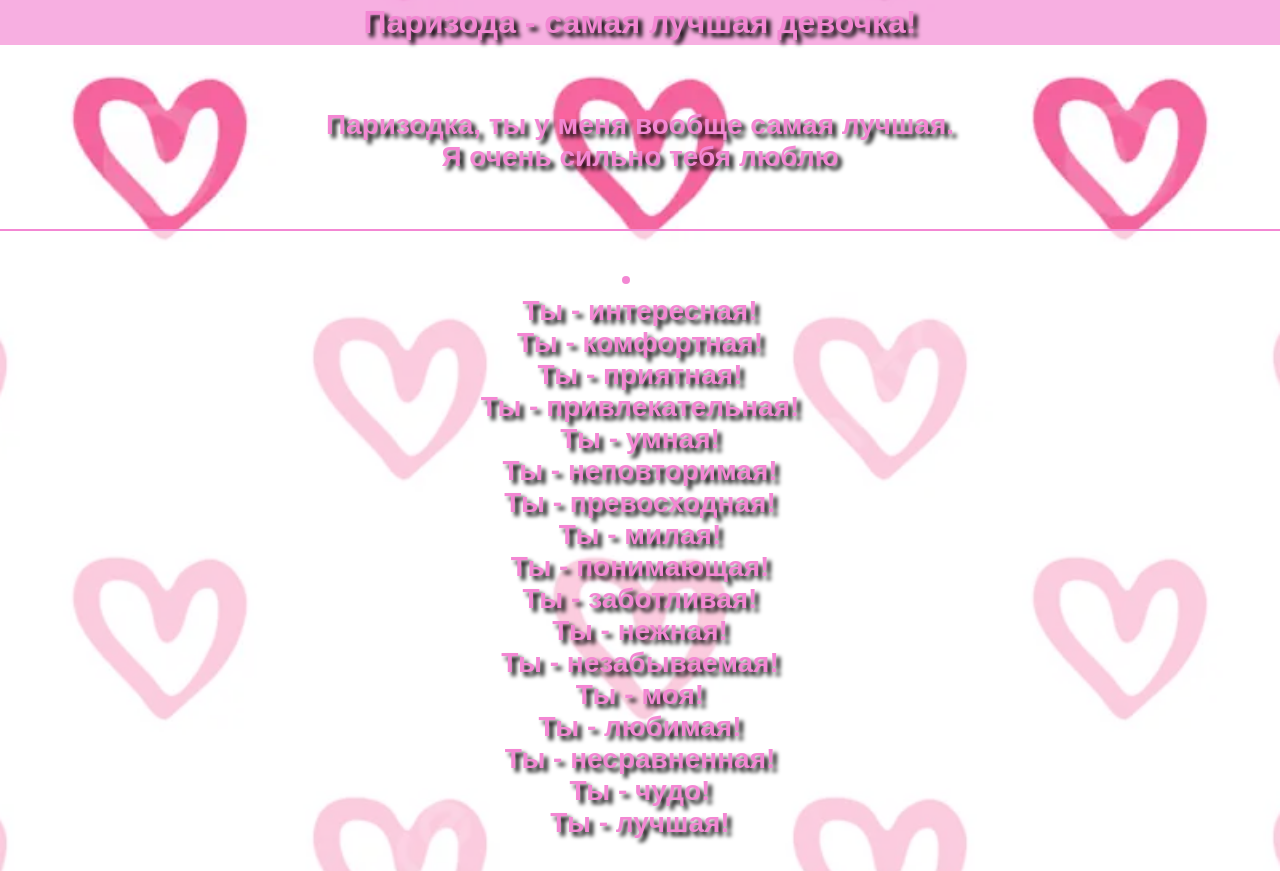
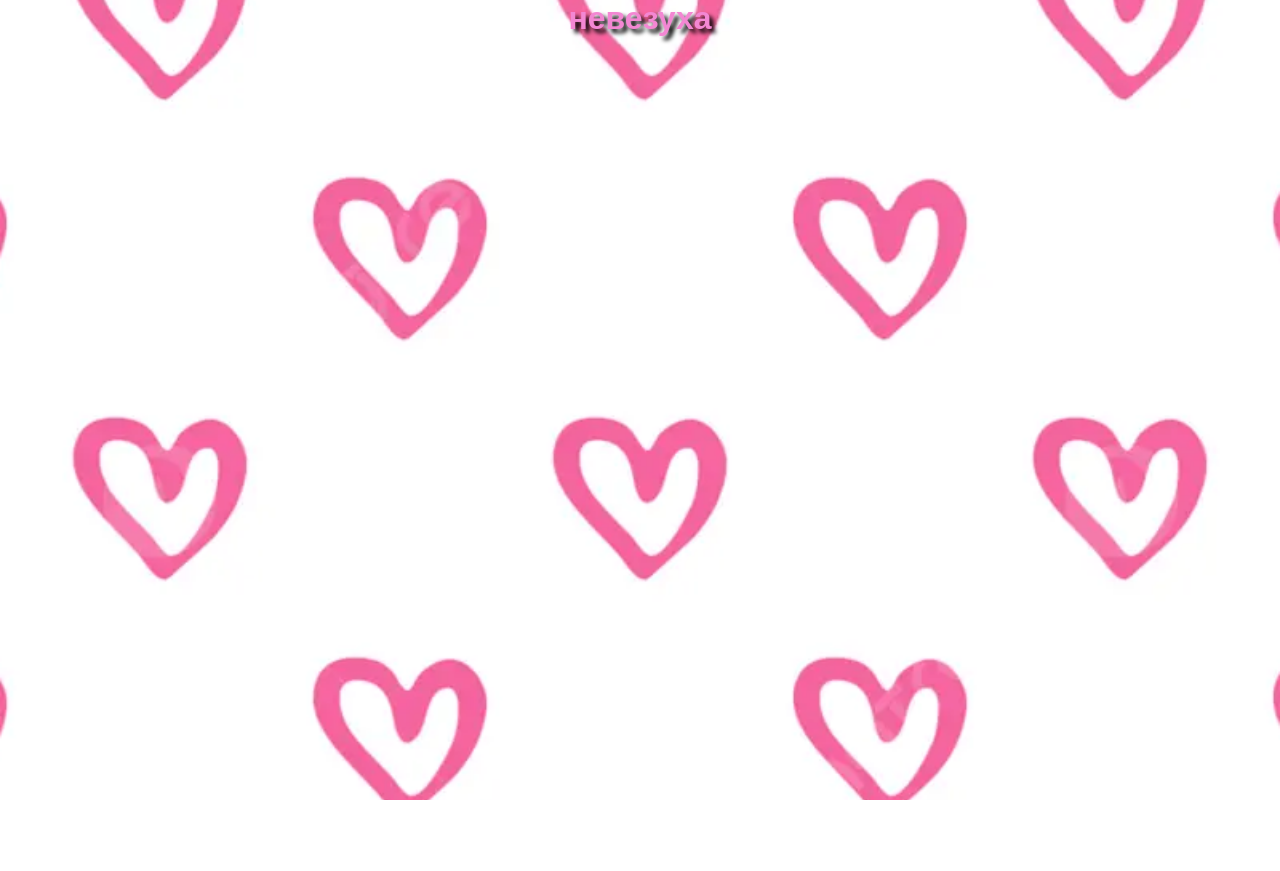
Before and after one commit to 1umrzkvv/1umrzkvv.github.io, a plain HTML site: page index.html in a window 1280 px wide. Shown: the top 871 px of the page. After the commit the page ends 800 px from the top, so only its background shows below. Drawn offline with Linux system fonts and the light colour scheme.

Commit message:
Update index.html

```diff
--- a/index.html
+++ b/index.html
@@ -4,7 +4,7 @@
     <meta charset="UTF-8">
     <meta name="viewport" content="width=device-width, initial-scale=1.0">
     <link rel="icon" href="favicon.png" type="image/x-icon">
-    <title>Пари, ты лучшая!</title>
+    <title>Document</title>
 
 </head>
 <style>
@@ -79,7 +79,8 @@
     }
 </style>
 <body>
-    <header>Паризода - самая лучшая девочка!</header>
+    <!-- ап -->
+    <!-- <header>Паризода - самая лучшая девочка!</header>
     <main>
         <div class="main__paragraph_1">
             Паризодка, ты у меня вообще самая лучшая.
@@ -143,6 +144,7 @@
         let counter = 0
 
     </script>
-
+    -->
+    <h1> невезуха </h1>
 </body>
 </html>
```
